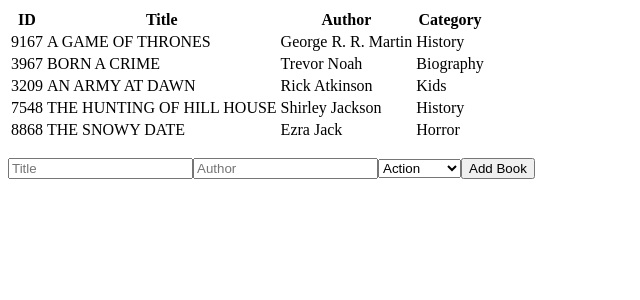
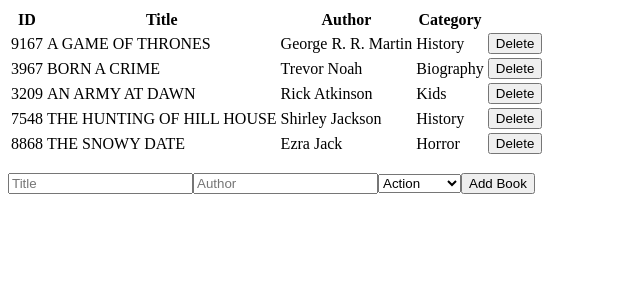
Before and after one commit to GraceOyiza/Bookstore-CMS, a React (Create React App) app: page / in a window 1280 px wide. Shown: the top 300 px of the page, without its empty margins (0-640 px from the left). Built offline with nearby package versions, Linux system fonts and the light colour scheme.

Commit message:
Add remove book button

```diff
--- a/src/components/Book.js
+++ b/src/components/Book.js
@@ -18,6 +18,9 @@
       <td>
         {category}
       </td>
+      <td>
+        <button onClick={() => handleRemoveBook(id)} type="button">Delete</button>
+      </td>
     </tr>
   );
 }
```
